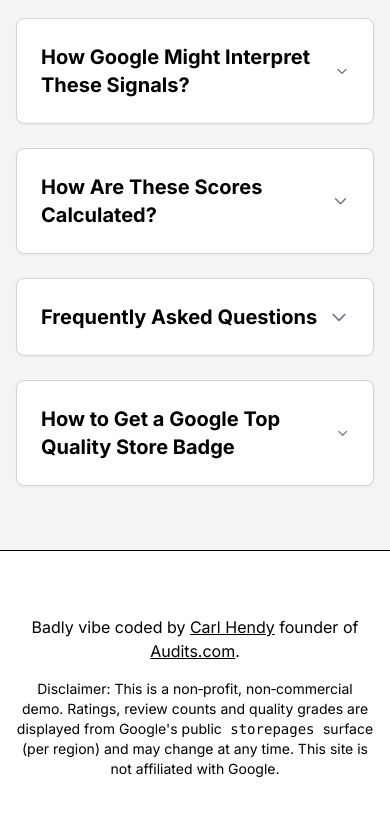
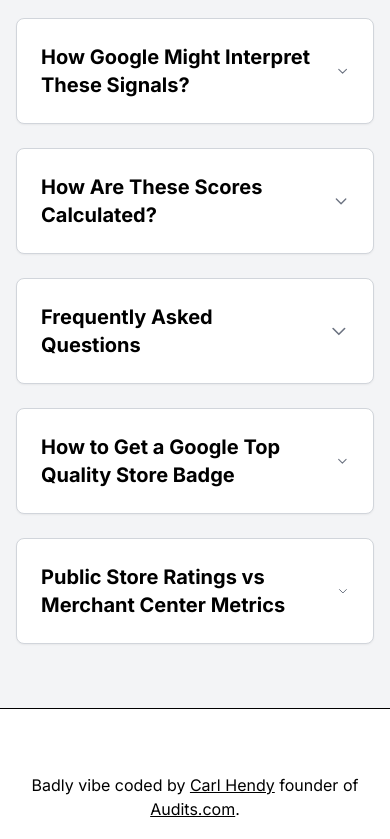
Before and after one commit to carlhendy/tsq-compartpr, a Next.js app: page / in a window 390 px wide. Shown: the part 1944-2783 px from the top of the page. Built offline with nearby package versions, Linux system fonts and the light colour scheme.

Commit message:
Add new FAQ: Public Store Ratings vs Merchant Center Metrics and fix mobile FAQ tab spacing

```diff
--- a/app/page.tsx
+++ b/app/page.tsx
@@ -1027,7 +1027,7 @@ export default function Page() {
               onClick={() => toggleAccordion('signals')}
               className="w-full p-6 text-left flex items-center justify-between hover:bg-gray-50 transition-colors"
             >
-              <h3 className="text-xl font-bold text-black" style={{ fontFamily: 'Inter, -apple-system, BlinkMacSystemFont, "Segoe UI", Roboto, sans-serif' }}>
+              <h3 className="text-xl font-bold text-black pr-4" style={{ fontFamily: 'Inter, -apple-system, BlinkMacSystemFont, "Segoe UI", Roboto, sans-serif' }}>
                 How Google Might Interpret These Signals?
               </h3>
               <svg
@@ -1067,7 +1067,7 @@ export default function Page() {
               onClick={() => toggleAccordion('scoring')}
               className="w-full p-6 text-left flex items-center justify-between hover:bg-gray-50 transition-colors"
             >
-              <h3 className="text-xl font-bold text-black" style={{ fontFamily: 'Inter, -apple-system, BlinkMacSystemFont, "Segoe UI", Roboto, sans-serif' }}>
+              <h3 className="text-xl font-bold text-black pr-4" style={{ fontFamily: 'Inter, -apple-system, BlinkMacSystemFont, "Segoe UI", Roboto, sans-serif' }}>
                 How Are These Scores Calculated?
               </h3>
               <svg
@@ -1139,7 +1139,7 @@ export default function Page() {
               onClick={() => toggleAccordion('faq')}
               className="w-full p-6 text-left flex items-center justify-between hover:bg-gray-50 transition-colors"
             >
-              <h3 className="text-xl font-bold text-black" style={{ fontFamily: 'Inter, -apple-system, BlinkMacSystemFont, "Segoe UI", Roboto, sans-serif' }}>
+              <h3 className="text-xl font-bold text-black pr-4" style={{ fontFamily: 'Inter, -apple-system, BlinkMacSystemFont, "Segoe UI", Roboto, sans-serif' }}>
                 Frequently Asked Questions
               </h3>
               <svg
@@ -1210,7 +1210,7 @@ export default function Page() {
               onClick={() => toggleAccordion('badge')}
               className="w-full p-6 text-left flex items-center justify-between hover:bg-gray-50 transition-colors"
             >
-              <h3 className="text-xl font-bold text-black" style={{ fontFamily: 'Inter, -apple-system, BlinkMacSystemFont, "Segoe UI", Roboto, sans-serif' }}>
+              <h3 className="text-xl font-bold text-black pr-4" style={{ fontFamily: 'Inter, -apple-system, BlinkMacSystemFont, "Segoe UI", Roboto, sans-serif' }}>
                 How to Get a Google Top Quality Store Badge
               </h3>
               <svg
@@ -1276,6 +1276,81 @@ export default function Page() {
                   </p>
                 </div>
               </div>
+              </div>
+            )}
+          </div>
+
+          {/* FAQ Block 5: Public Store Ratings vs Merchant Center Metrics */}
+          <div className="border border-gray-300 bg-white rounded-lg shadow-sm">
+            <button
+              onClick={() => toggleAccordion('public-vs-merchant')}
+              className="w-full p-6 text-left flex items-center justify-between hover:bg-gray-50 transition-colors"
+            >
+              <h3 className="text-xl font-bold text-black pr-4" style={{ fontFamily: 'Inter, -apple-system, BlinkMacSystemFont, "Segoe UI", Roboto, sans-serif' }}>
+                Public Store Ratings vs Merchant Center Metrics
+              </h3>
+              <svg
+                className={`w-5 h-5 text-gray-500 transition-transform duration-200 ${
+                  openAccordion === 'public-vs-merchant' ? 'rotate-180' : ''
+                }`}
+                fill="none"
+                stroke="currentColor"
+                viewBox="0 0 24 24"
+              >
+                <path strokeLinecap="round" strokeLinejoin="round" strokeWidth={2} d="M19 9l-7 7-7-7" />
+              </svg>
+            </button>
+            {openAccordion === 'public-vs-merchant' && (
+              <div className="px-6 pb-6">
+                <div className="space-y-4">
+                  <p className="text-base text-slate-600">
+                    The public store ratings and badges you see in Google Search and Shopping results are different from the detailed metrics available in Google Merchant Center. Here's how they compare:
+                  </p>
+
+                  <div className="overflow-x-auto">
+                    <table className="w-full border-collapse border border-gray-300 text-sm">
+                      <thead>
+                        <tr className="bg-gray-50">
+                          <th className="border border-gray-300 px-3 py-2 text-left font-semibold text-gray-900">Aspect</th>
+                          <th className="border border-gray-300 px-3 py-2 text-left font-semibold text-gray-900">Public Store Ratings / Badge</th>
+                          <th className="border border-gray-300 px-3 py-2 text-left font-semibold text-gray-900">Merchant Center (Store Quality / TQS)</th>
+                        </tr>
+                      </thead>
+                      <tbody>
+                        <tr>
+                          <td className="border border-gray-300 px-3 py-2 font-medium text-gray-900">Visibility</td>
+                          <td className="border border-gray-300 px-3 py-2">Shown to shoppers in Search, Shopping, ads (stars, review count).</td>
+                          <td className="border border-gray-300 px-3 py-2">Visible only to merchant inside GMC dashboard.</td>
+                        </tr>
+                        <tr>
+                          <td className="border border-gray-300 px-3 py-2 font-medium text-gray-900">Detail Level</td>
+                          <td className="border border-gray-300 px-3 py-2">Overall rating (1–5 stars) + review count, sometimes qualifiers (e.g. "Fast shipping").</td>
+                          <td className="border border-gray-300 px-3 py-2">Full breakdown: shipping, returns, browsing, purchase experience, trend data.</td>
+                        </tr>
+                        <tr>
+                          <td className="border border-gray-300 px-3 py-2 font-medium text-gray-900">Data Sources</td>
+                          <td className="border border-gray-300 px-3 py-2">Customer reviews (Google Customer Reviews + partners).</td>
+                          <td className="border border-gray-300 px-3 py-2">Reviews <strong>plus</strong> offer data (shipping, returns), site UX metrics, images, promotions, performance data.</td>
+                        </tr>
+                        <tr>
+                          <td className="border border-gray-300 px-3 py-2 font-medium text-gray-900">Metrics Included</td>
+                          <td className="border border-gray-300 px-3 py-2">Reviews, rating, review count threshold (100–150+ recent reviews).</td>
+                          <td className="border border-gray-300 px-3 py-2">Adds internal metrics: delivery cost/time, return experience, promotion rejection rate, image quality, Core Web Vitals, checkout UX, etc.</td>
+                        </tr>
+                        <tr>
+                          <td className="border border-gray-300 px-3 py-2 font-medium text-gray-900">Updates</td>
+                          <td className="border border-gray-300 px-3 py-2">Updates as new reviews meet thresholds; slower to change.</td>
+                          <td className="border border-gray-300 px-3 py-2">Updates frequently (often daily) with impression-weighted scoring.</td>
+                        </tr>
+                        <tr>
+                          <td className="border border-gray-300 px-3 py-2 font-medium text-gray-900">Impact</td>
+                          <td className="border border-gray-300 px-3 py-2">Affects shopper trust, CTR, can boost visibility in Search/Shopping.</td>
+                          <td className="border border-gray-300 px-3 py-2">Determines eligibility for badges, feature access, and ranking signals behind the scenes.</td>
+                        </tr>
+                      </tbody>
+                    </table>
+                  </div>
+                </div>
               </div>
             )}
           </div>
```
Also changed, not shown: 1 other file (tests, documents, lock files or other folders).
